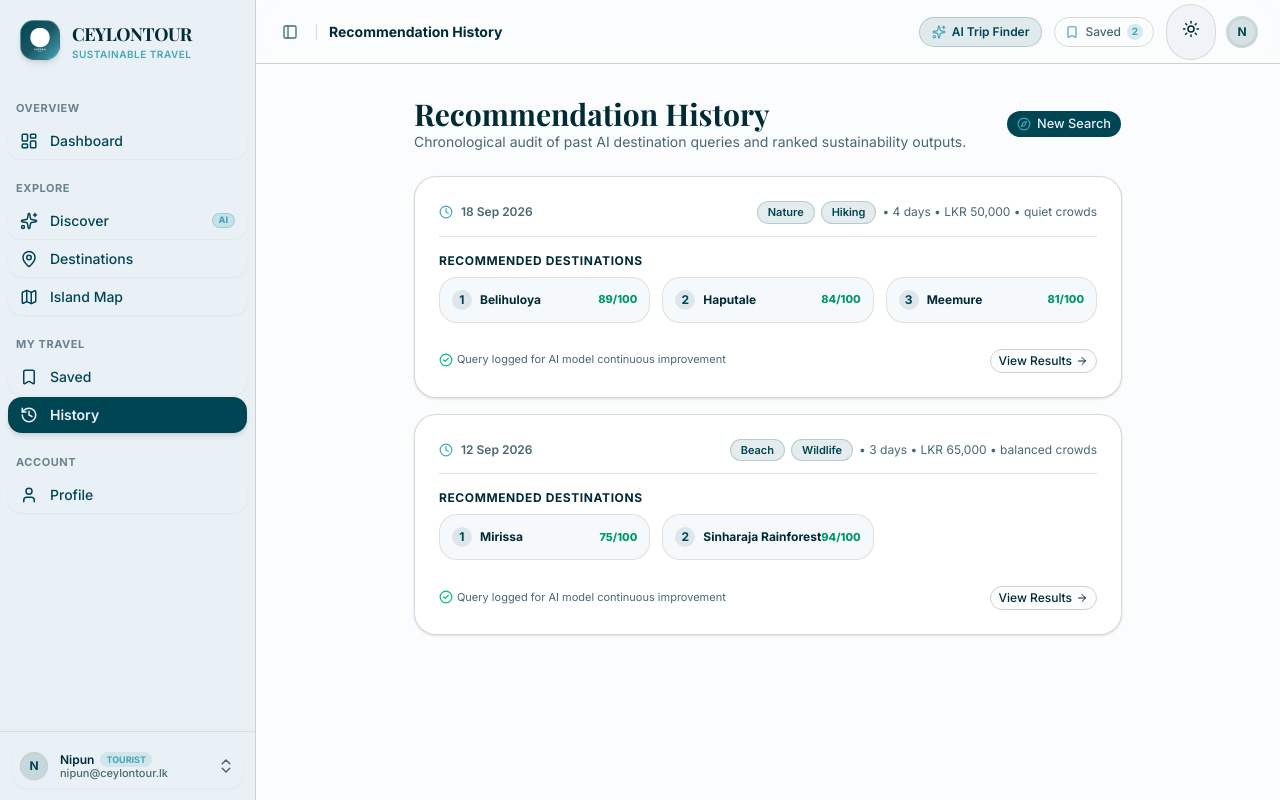
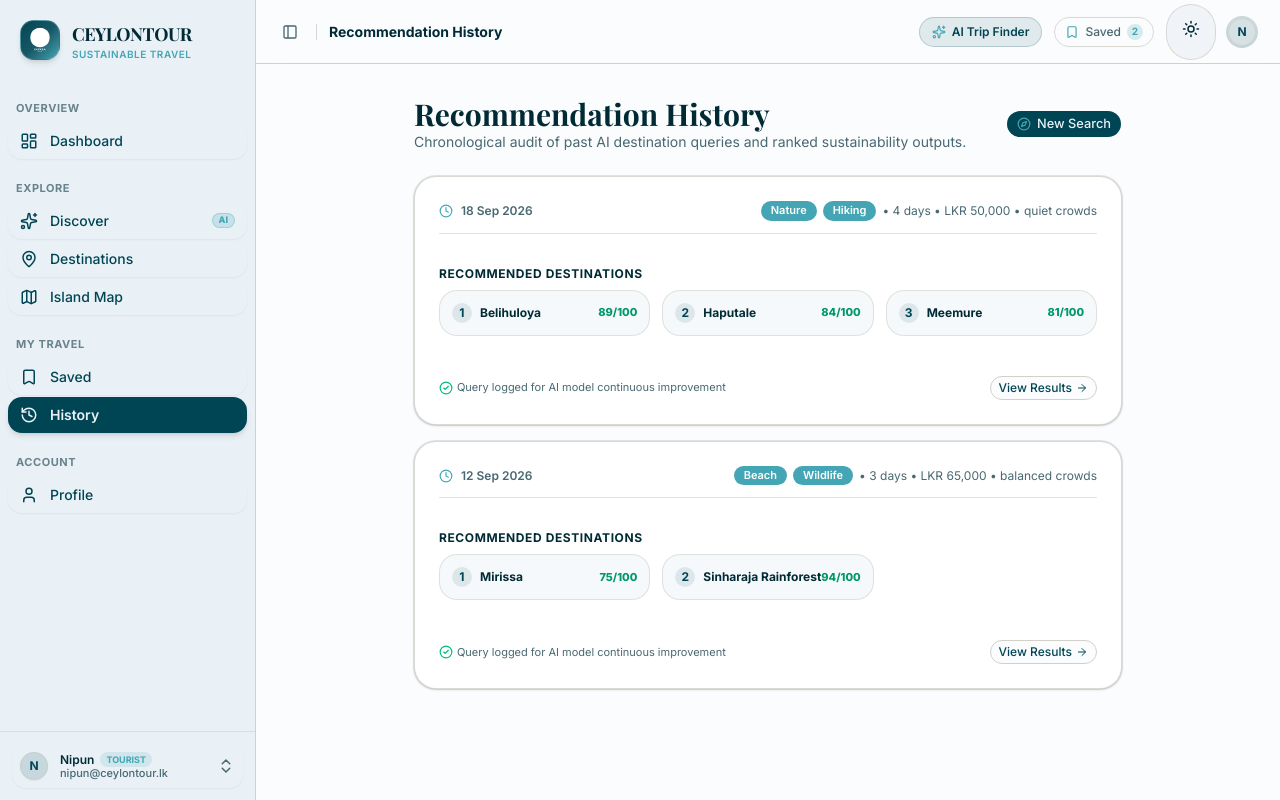
Before and after one commit to codesplash26-hackathon/blind-bandits, a Next.js app in the folder fr/: page /history in a window 1280 px wide. Built offline with nearby package versions, Linux system fonts and the light colour scheme; a web font is replaced by a local one.

Commit message:
feat(catalog): use Card and Badge components across catalog, results, saved, and history

```diff
--- a/fr/app/(tourist)/destinations/page.tsx
+++ b/fr/app/(tourist)/destinations/page.tsx
@@ -15,6 +15,7 @@ import { useAuth } from '@/context/AuthContext';
 import { DESTINATIONS } from '@/lib/mockData';
 import { Badge } from '@/components/ui/badge';
 import { Button } from '@/components/ui/button';
+import { Card } from '@/components/ui/card';
 
 export default function DestinationsCatalogPage() {
   const { isSaved, toggleSaveDestination } = useAuth();
@@ -160,9 +161,9 @@ export default function DestinationsCatalogPage() {
             const isBookmarked = isSaved(dest.id);
 
             return (
-              <div
+              <Card
                 key={dest.id}
-                className="group rounded-3xl border border-border/80 bg-card overflow-hidden hover:border-secondary/60 hover:shadow-xl transition-all duration-300 flex flex-col justify-between"
+                className="group rounded-3xl border border-border/80 overflow-hidden hover:border-secondary/60 hover:shadow-xl transition-all duration-300 flex flex-col justify-between"
               >
                 {/* Image Section */}
                 <div className="relative h-48 w-full overflow-hidden">
@@ -247,12 +248,12 @@ export default function DestinationsCatalogPage() {
                     </Link>
                   </div>
                 </div>
-              </div>
+              </Card>
             );
           })}
         </div>
       ) : (
-        <div className="p-12 text-center rounded-3xl border border-dashed border-border bg-card/60 space-y-3">
+        <Card className="p-12 text-center rounded-3xl border border-dashed border-border/80 space-y-3">
           <Compass className="w-10 h-10 text-muted-foreground/60 mx-auto" />
           <h3 className="text-base font-bold text-foreground">No destinations matched your filters</h3>
           <p className="text-xs text-muted-foreground max-w-sm mx-auto">
@@ -270,7 +271,7 @@ export default function DestinationsCatalogPage() {
           >
             Clear Filters
           </Button>
-        </div>
+        </Card>
       )}
     </div>
   );
--- a/fr/app/(tourist)/discover/results/page.tsx
+++ b/fr/app/(tourist)/discover/results/page.tsx
@@ -13,6 +13,7 @@ import { useAuth } from '@/context/AuthContext';
 import { getRecommendations } from '@/lib/mockData';
 import { Badge } from '@/components/ui/badge';
 import { Button } from '@/components/ui/button';
+import { Card } from '@/components/ui/card';
 
 export default function RecommendationResultsPage() {
   const { currentPreferences, isSaved, toggleSaveDestination } = useAuth();
@@ -37,7 +38,7 @@ export default function RecommendationResultsPage() {
   return (
     <div className="max-w-5xl mx-auto space-y-8 pb-12">
       {/* Top Results Header */}
-      <div className="flex flex-col md:flex-row md:items-center justify-between gap-4 p-6 rounded-3xl bg-card border border-border/80 shadow-md">
+      <Card className="flex flex-col md:flex-row md:items-center justify-between gap-4 p-6 rounded-3xl border border-border/80 shadow-md">
         <div className="space-y-1.5">
           <div className="flex items-center gap-2">
             <span className="text-xs font-bold uppercase tracking-wider text-secondary">
@@ -70,7 +71,7 @@ export default function RecommendationResultsPage() {
             <span>Change preferences</span>
           </Button>
         </Link>
-      </div>
+      </Card>
 
       {/* Ranked Destination Cards List */}
       <div className="space-y-6">
@@ -79,9 +80,9 @@ export default function RecommendationResultsPage() {
           const isBookmarked = isSaved(dest.id);
 
           return (
-            <div
+            <Card
               key={dest.id}
-              className="group relative rounded-3xl border border-border/80 bg-card overflow-hidden hover:border-secondary/60 hover:shadow-xl transition-all duration-300 flex flex-col lg:flex-row"
+              className="group relative rounded-3xl border border-border/80 overflow-hidden hover:border-secondary/60 hover:shadow-xl transition-all duration-300 flex flex-col lg:flex-row"
             >
               {/* Left Photo Showcase */}
               <div className="relative w-full lg:w-72 min-h-[220px] lg:min-h-full overflow-hidden shrink-0">
@@ -206,7 +207,7 @@ export default function RecommendationResultsPage() {
                   </Link>
                 </div>
               </div>
-            </div>
+            </Card>
           );
         })}
       </div>
--- a/fr/app/(tourist)/history/page.tsx
+++ b/fr/app/(tourist)/history/page.tsx
@@ -12,6 +12,8 @@ import {
 import { useAuth } from '@/context/AuthContext';
 import { SearchHistoryItem } from '@/types/ceylontour';
 import { Button } from '@/components/ui/button';
+import { Card } from '@/components/ui/card';
+import { Badge } from '@/components/ui/badge';
 
 export default function HistoryPage() {
   const { searchHistory, updatePreferences } = useAuth();
@@ -43,9 +45,9 @@ export default function HistoryPage() {
       {searchHistory.length > 0 ? (
         <div className="space-y-4">
           {searchHistory.map((item) => (
-            <div
+            <Card
               key={item.id}
-              className="p-5 sm:p-6 rounded-3xl border border-border/80 bg-card shadow-sm hover:border-secondary/50 transition-all space-y-4"
+              className="p-5 sm:p-6 rounded-3xl border border-border/80 shadow-sm hover:border-secondary/50 transition-all space-y-4"
             >
               {/* Header: Date + Parameters */}
               <div className="flex flex-col sm:flex-row sm:items-center justify-between gap-2 pb-3 border-b border-border/60">
@@ -56,12 +58,13 @@ export default function HistoryPage() {
 
                 <div className="flex flex-wrap items-center gap-1.5">
                   {item.preferences.interests.map((int) => (
-                    <span
+                    <Badge
                       key={int}
-                      className="text-[11px] font-semibold px-2.5 py-0.5 rounded-full bg-primary/10 text-primary border border-primary/20"
+                      variant="secondary"
+                      className="text-[11px] font-semibold"
                     >
                       {int}
-                    </span>
+                    </Badge>
                   ))}
                   <span className="text-xs text-muted-foreground">
                     • {item.preferences.durationDays} days • LKR {item.preferences.budgetLKR.toLocaleString()} •{' '}
@@ -113,11 +116,11 @@ export default function HistoryPage() {
                   </Button>
                 </Link>
               </div>
-            </div>
+            </Card>
           ))}
         </div>
       ) : (
-        <div className="p-12 text-center rounded-3xl border border-dashed border-border bg-card/60 max-w-md mx-auto space-y-4">
+        <Card className="p-12 text-center rounded-3xl border border-dashed border-border/80 max-w-md mx-auto space-y-4">
           <History className="w-12 h-12 text-muted-foreground/40 mx-auto" />
           <div className="space-y-1">
             <h3 className="text-base font-bold text-foreground">No search history yet</h3>
@@ -128,7 +131,7 @@ export default function HistoryPage() {
           <Link href="/discover">
             <Button size="sm" className="rounded-xl">Discover Destinations</Button>
           </Link>
-        </div>
+        </Card>
       )}
     </div>
   );
--- a/fr/app/(tourist)/saved/page.tsx
+++ b/fr/app/(tourist)/saved/page.tsx
@@ -13,6 +13,7 @@ import { useAuth } from '@/context/AuthContext';
 import { DESTINATIONS } from '@/lib/mockData';
 import { Badge } from '@/components/ui/badge';
 import { Button } from '@/components/ui/button';
+import { Card } from '@/components/ui/card';
 
 export default function SavedDestinationsPage() {
   const { savedDestinationIds, toggleSaveDestination } = useAuth();
@@ -56,9 +57,9 @@ export default function SavedDestinationsPage() {
       {savedList.length > 0 ? (
         <div className="grid grid-cols-1 md:grid-cols-2 lg:grid-cols-3 gap-6">
           {savedList.map((dest) => (
-            <div
+            <Card
               key={dest.id}
-              className="group rounded-3xl border border-border/80 bg-card overflow-hidden hover:border-secondary/60 hover:shadow-xl transition-all duration-300 flex flex-col justify-between"
+              className="group rounded-3xl border border-border/80 overflow-hidden hover:border-secondary/60 hover:shadow-xl transition-all duration-300 flex flex-col justify-between"
             >
               <div className="relative h-48 w-full overflow-hidden">
                 <Image
@@ -122,12 +123,12 @@ export default function SavedDestinationsPage() {
                   </Link>
                 </div>
               </div>
-            </div>
+            </Card>
           ))}
         </div>
       ) : (
         /* Empty State */
-        <div className="p-12 text-center rounded-3xl border border-dashed border-border bg-card/60 max-w-md mx-auto space-y-4">
+        <Card className="p-12 text-center rounded-3xl border border-dashed border-border/80 max-w-md mx-auto space-y-4">
           <Bookmark className="w-12 h-12 text-muted-foreground/40 mx-auto" />
           <div className="space-y-1">
             <h3 className="text-base font-bold text-foreground">
@@ -144,7 +145,7 @@ export default function SavedDestinationsPage() {
               <span>Discover destinations</span>
             </Button>
           </Link>
-        </div>
+        </Card>
       )}
     </div>
   );
```
